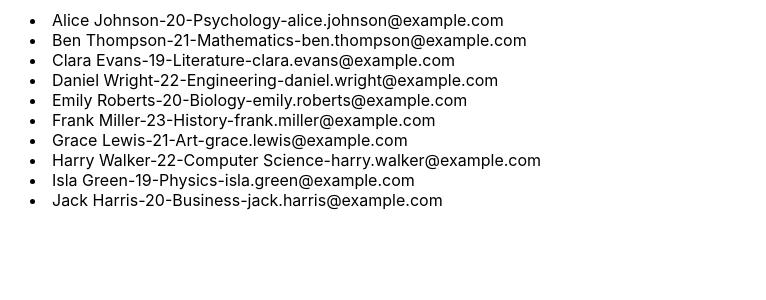
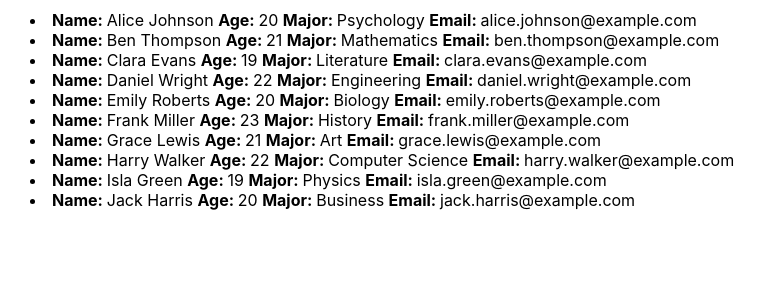
Before and after one commit to regggulus/Microtask_project, a React (Create React App) app: page / in a window 1280 px wide. Shown: the top 300 px of the page, without its empty margins (0-766 px from the left). Built offline with nearby package versions, Linux system fonts and the light colour scheme.

Commit message:
refactor code

```diff
--- a/src/Sprint_1/StudentsDate.tsx
+++ b/src/Sprint_1/StudentsDate.tsx
@@ -12,7 +12,7 @@ export function StudentsDate(props: StudentsDateType) {
     return (
         <div>
             {props.student.map(s => <div>
-                <li>{s.name }-{s.age }-{s.major }-{s.email }</li>
+                <li><b>Name: </b> {s.name } <b>Age: </b>{s.age } <b>Major: </b>{s.major } <b>Email: </b>{s.email }</li>
             </div>)}
         </div>
     )
```
